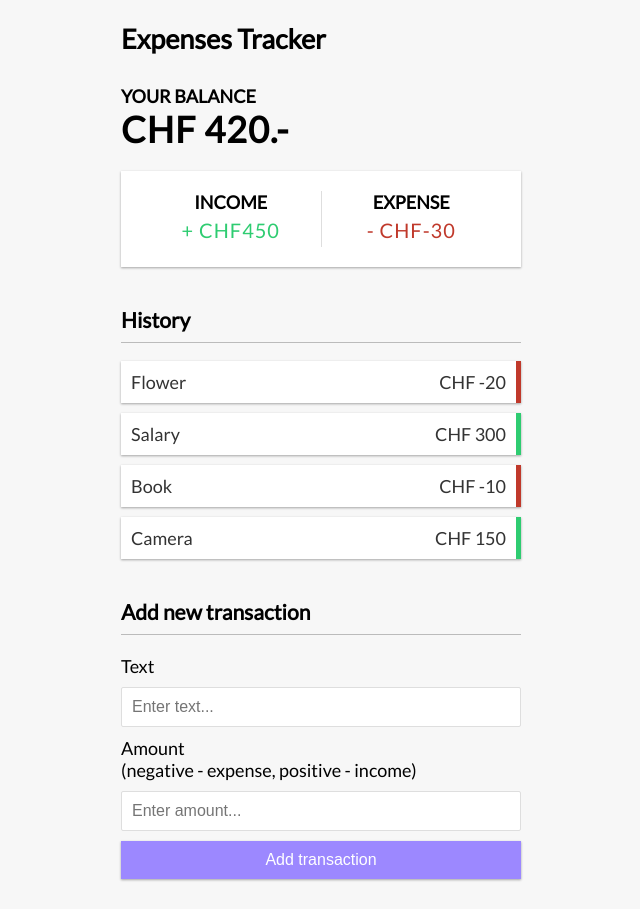
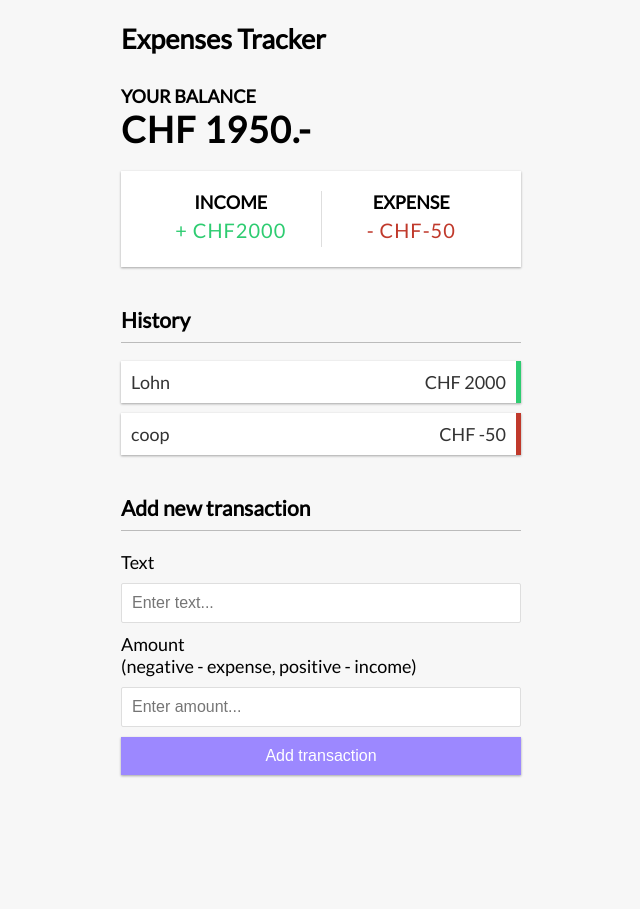
Before and after one commit to NgawangChoedenShankentsang/Expense-Tracker, a Vue app: page / in a window 1280 px wide. Shown: the whole page, without its empty margins (319-959 px from the left). After the commit the page ends 805 px from the top, so only its background shows below. Built offline with nearby package versions, Linux system fonts and the light colour scheme; data requests are answered from the project's data file.

Commit message:
:page_facing_up: Configured dynamic listing

```diff
--- /dev/null
+++ b/db.json
@@ -0,0 +1,14 @@
+{
+  "transactions": [
+    {
+      "id": "1",
+      "text": "Lohn",
+      "amount": 2000
+    },
+    {
+      "id": "ef5d",
+      "text": "coop",
+      "amount": -50
+    }
+  ]
+}
--- a/src/App.vue
+++ b/src/App.vue
@@ -2,9 +2,9 @@
   <Header />
   <div class="container">
     <Balance :total="total" />
-    <IncomeExpenses :income="+income" :expenses="+expenses"/>
+    <IncomeExpenses :income="+income" :expenses="+expenses" />
     <TransactionList :transactions="transactions" />
-    <AddTransaction />
+    <AddTransaction @new-transaction="addTransaction" />
   </div>
 </template>
 
@@ -15,23 +15,35 @@
 import TransactionList from './components/TransactionList.vue';
 import AddTransaction from './components/AddTransaction.vue';
 
-  import { ref, computed } from 'vue';
+import { ref, computed, onMounted } from 'vue';
 
-  const transactions = ref([
-      { text: 'Flower', amount: -20 },
-      { text: 'Salary', amount: 300 },
-      { text: 'Book', amount: -10 },
-      { text: 'Camera', amount: 150 },
-  ]);
+const transactions = ref([]);
 
-  //Get Total
+const fetchTransactions = async () => {
+  try {
+    const response = await fetch('http://localhost:5000/transactions');
+    if (!response.ok) {
+      throw new Error('Error fetching transactions');
+    }
+    const data = await response.json();
+    transactions.value = data;
+  } catch (error) {
+    console.error('Error fetching transactions:', error);
+  }
+};
+
+onMounted(fetchTransactions);
+
+const addTransaction = (transaction) => {
+  transactions.value.push(transaction);
+};
+
 const total = computed(() => {
   return transactions.value.reduce((acc, transaction) => {
     return acc + transaction.amount;
   }, 0);
 });
 
-  //Get Income
 const income = computed(() => {
   return transactions.value
     .filter((transaction) => transaction.amount > 0)
@@ -41,7 +53,6 @@
     .toFixed(2);
 });
 
-  //Get Expenses
 const expenses = computed(() => {
   return transactions.value
     .filter((transaction) => transaction.amount < 0)
@@ -50,5 +61,4 @@
     }, 0)
     .toFixed(2);
 });
-
 </script>
--- a/src/components/AddTransaction.vue
+++ b/src/components/AddTransaction.vue
@@ -6,10 +6,7 @@
       <input type="text" id="text" v-model="text" placeholder="Enter text..." />
     </div>
     <div class="form-control">
-          <label for="amount"
-            >Amount <br />
-            (negative - expense, positive - income)</label
-          >
+      <label for="amount">Amount <br />(negative - expense, positive - income)</label>
       <input type="number" id="amount" v-model="amount" placeholder="Enter amount..." />
     </div>
     <button class="btn">Add transaction</button>
@@ -18,20 +15,46 @@
 
 <script setup>
 import { useToast } from 'vue-toastification';
-import { ref } from 'vue';
+import { ref, defineEmits } from 'vue';
 
 const text = ref('');
 const amount = ref('');
 
 const toast = useToast();
-  const onSubmit = () => {
+const emit = defineEmits(['new-transaction']);
+const onSubmit = async () => {
   if (!text.value || !amount.value) {
     toast.error('Both fields must be filled');
     return;
   }
-    console.log(text.value, amount.value);
+
+  const newTransaction = {
+    text: text.value,
+    amount: parseFloat(amount.value),
+  };
+
+  try {
+    const response = await fetch('http://localhost:5000/transactions', {
+      method: 'POST',
+      headers: {
+        'Content-Type': 'application/json',
+      },
+      body: JSON.stringify(newTransaction),
+    });
+
+    if (!response.ok) {
+      throw new Error('Error adding transaction');
+    }
+
+    const addedTransaction = await response.json();
+    emit('new-transaction', addedTransaction);
 
     text.value = '';
     amount.value = '';
+    toast.success('Transaction added successfully');
+  } catch (error) {
+    toast.error(error.message);
+    console.error(error);
+  }
 };
 </script>
--- a/src/components/TransactionList.vue
+++ b/src/components/TransactionList.vue
@@ -7,6 +7,9 @@
         >
           {{transaction.text}}
             <span>CHF {{transaction.amount}}</span>
+            <button class="delete-btn" @click="deleteTransaction(transaction.id)">
+              x
+            </button>
         </li>
 
       </ul>
```
Lines whose indentation alone changed are shown as unchanged.
